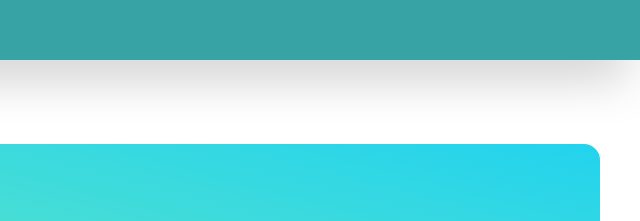
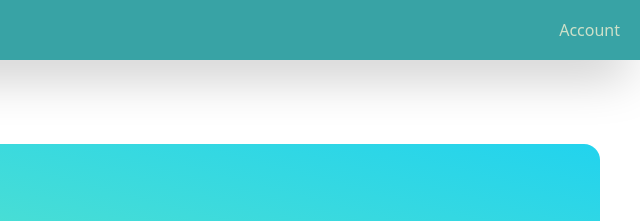
Before and after one commit to dzakyfzl/projek_web_mental_health, a website: page page/index.html in a window 1280 px wide. Shown: the top 221 px of the page, 640-1280 px from the left. Drawn offline with nearby package versions, Linux system fonts and the light colour scheme.

Commit message:
warna navbar

```diff
--- a/page/index.html
+++ b/page/index.html
@@ -49,6 +49,9 @@
         >
           <a href="#">Artikel</a>
         </div>
+      </div>
+      <div class="text-greenwhitey flex pt-3 pb-3 pr-5">
+        <a href="#">Account</a>
       </div>
     </header>
 
```
